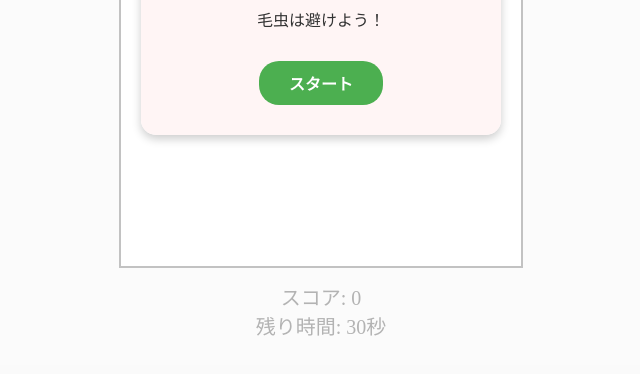
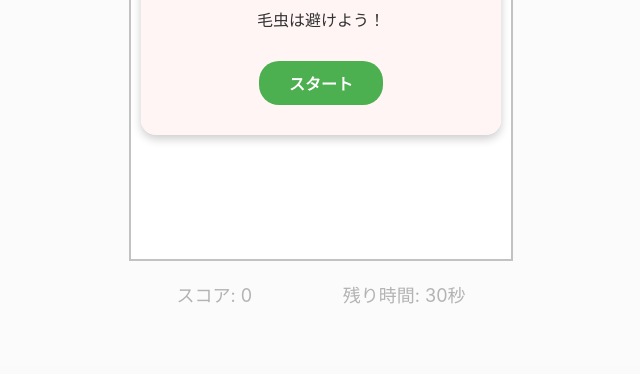
Before and after one commit to horii203/sakura-hirari, a plain HTML site: page index.html in a window 1280 px wide. Shown: the part 398-772 px from the top of the page, without its empty margins (319-959 px from the left). Drawn offline with Linux system fonts and the light colour scheme.

Commit message:
Add files via upload

```diff
--- a/styles.css
+++ b/styles.css
@@ -1,24 +1,43 @@
 body {
   margin: 0;
+  padding: 0;
+  min-height: 100vh;
   display: flex;
   justify-content: center;
   align-items: center;
-  min-height: 100vh;
   background-color: #f0f0f0;
+  font-family: -apple-system, "Hiragino Kaku Gothic ProN", "メイリオ",
+    sans-serif;
+  -webkit-font-smoothing: antialiased;
+  -moz-osx-font-smoothing: grayscale;
 }
 
 .game-container {
-  text-align: center;
+  width: 100%;
+  max-width: 400px;
+  display: flex;
+  flex-direction: column;
+  align-items: center;
+  padding: 10px;
+  box-sizing: border-box;
 }
 
 canvas {
+  width: 100%;
+  max-width: 400px;
+  height: auto;
+  aspect-ratio: 2/3;
   border: 2px solid #333;
   background-color: #fff;
 }
 
 .game-info {
+  width: 100%;
+  padding: 10px;
+  display: flex;
+  justify-content: space-around;
+  font-size: 18px;
   margin-top: 10px;
-  font-size: 20px;
 }
 
 .start-button {
@@ -66,6 +85,22 @@ canvas {
     padding: 20px 40px;
     font-size: 24px;
     margin: 20px auto;
+  }
+}
+
+/* レスポンシブ対応 */
+@media (max-height: 700px) {
+  .game-container {
+    padding: 5px;
+  }
+
+  canvas {
+    aspect-ratio: 2/2.5;
+  }
+
+  .game-info {
+    margin-top: 5px;
+    padding: 5px;
   }
 }
 
```
